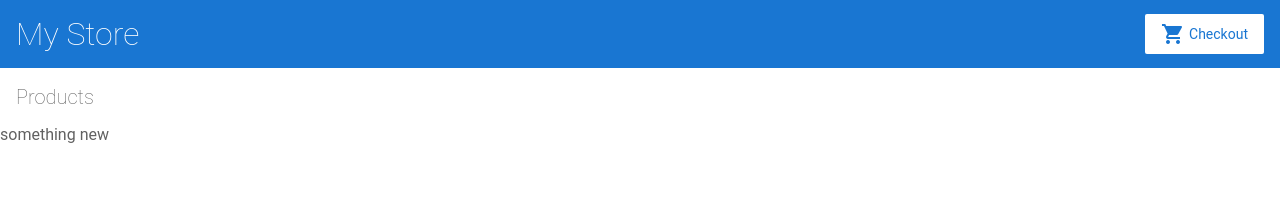
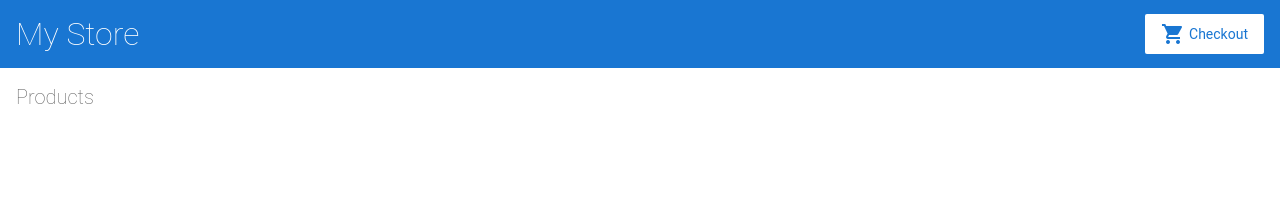
Before and after one commit to SuiyZell/SuiyZell_Angular_Journey, an Angular app: page / in a window 1280 px wide. Shown: the top 215 px of the page. Built offline with nearby package versions, Linux system fonts and the light colour scheme.

Commit message:
1 file modified

```diff
--- a/src/app/app.component.html
+++ b/src/app/app.component.html
@@ -3,7 +3,6 @@
 <div class="container">
   <router-outlet></router-outlet>
 </div>
-<div>something new</div>
 
 <!--
 Copyright Google LLC. All Rights Reserved.
```
